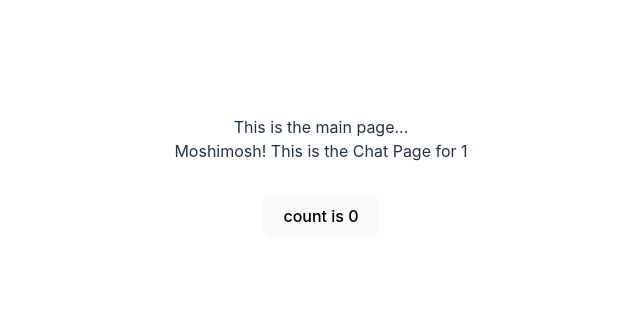
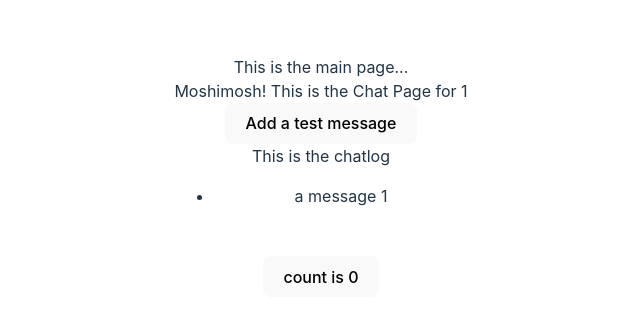
Before and after one commit to popart/kts-kyoshi-web, a React (Vite) app: page /chat/1 in a window 1280 px wide. Shown: the part 208-530 px from the top of the page, without its empty margins (319-959 px from the left). Built offline with nearby package versions, Linux system fonts and the light colour scheme.

Commit message:
create state for chat messages

```diff
--- a/src/routes/chat/Chat.tsx
+++ b/src/routes/chat/Chat.tsx
@@ -1,5 +1,8 @@
-import React from 'react';
+import React, { useState } from 'react';
 import { useParams, useLoaderData } from 'react-router-dom';
+
+import ChatLog from './ChatLog';
+
 
 export async function loader({ params }) {
   const chatId = params.chatId;
@@ -12,9 +15,17 @@ export async function loader({ params }) {
 
 export default function Chat() {
   const { chatId } = useLoaderData();
+  const [messages, setMessages] = useState([`a message ${chatId}`])
+
   return (
     <div>
+      <div>
       Moshimosh! This is the Chat Page for {chatId}
+      </div>
+      <button onClick={() => setMessages([...messages, "test message"])}>
+        Add a test message
+      </button>
+      <ChatLog messages={messages} />
     </div>
   )
 };
--- /dev/null
+++ b/src/routes/chat/ChatLog.tsx
@@ -0,0 +1,13 @@
+export default function ChatLog({ messages }) {
+  return (
+    <div>
+    This is the chatlog
+    <ul>
+      {messages.map((message, index) => (
+        <li key={index}>{ message }</li>
+      ))}
+
+    </ul>
+    </div>
+  )
+}
```
